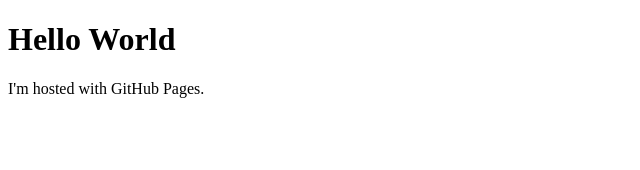
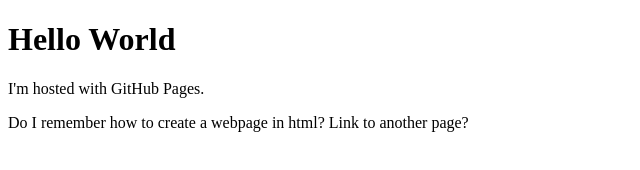
Before and after one commit to MtnBiker/MtnBiker.github.io, a plain HTML site: page index.html in a window 1280 px wide. Shown: the whole page, without its empty margins (0-640 px from the left). Drawn offline with Linux system fonts and the light colour scheme.

Commit message:
Changes to index.html

```diff
--- a/index.html
+++ b/index.html
@@ -3,5 +3,7 @@
   <body>
     <h1>Hello World</h1>
     <p>I'm hosted with GitHub Pages.</p>
+    <p>Do I remember how to create a webpage in html? Link to another page?
+    </p>
   </body>
 </html>
```
